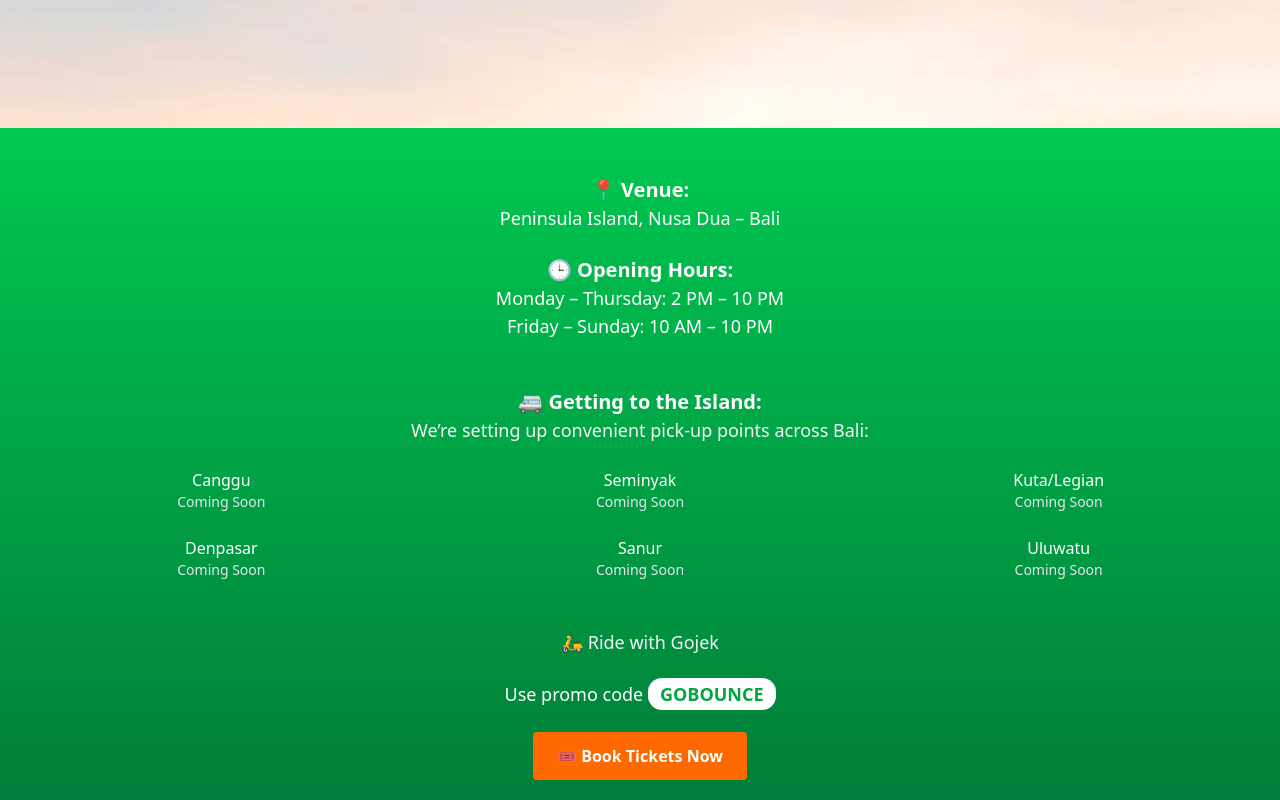
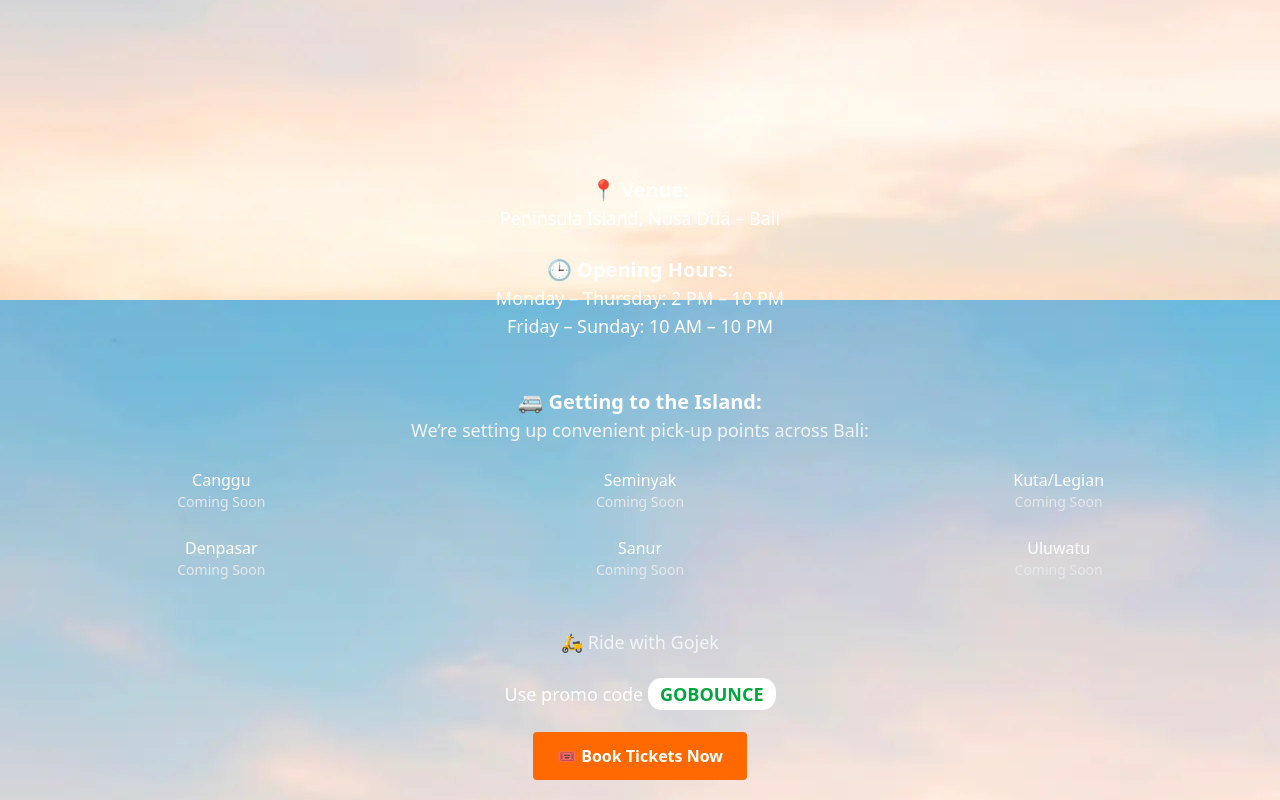
Before and after one commit to dalfiannur/bigbouncebali, a Next.js app: page /en in a window 1280 px wide. Shown: the part 2900-3700 px from the top of the page. Built offline with nearby package versions, Linux system fonts and the light colour scheme.

Commit message:
Update page layout: remove gradient background wrapping CTA and Footer sections; adjust structure for better consistency and readability.

```diff
--- a/src/app/[locale]/page.tsx
+++ b/src/app/[locale]/page.tsx
@@ -81,9 +81,9 @@ export default function HomePage({params}: { params: Promise<Record<string, stri
 					<TicketSection/>
 					<AboutSection items={aboutSlides}/>
 					<AttractionSection/>
+					<CTASection/>
 				</main>
-				<div className="bg-gradient-to-b from-green-500 to-green-900">
-					<CTASection/>
+				<div>
 					<Footer/>
 					<FloatingCTA/>
 					<FloatingCTAMobile/>
```
